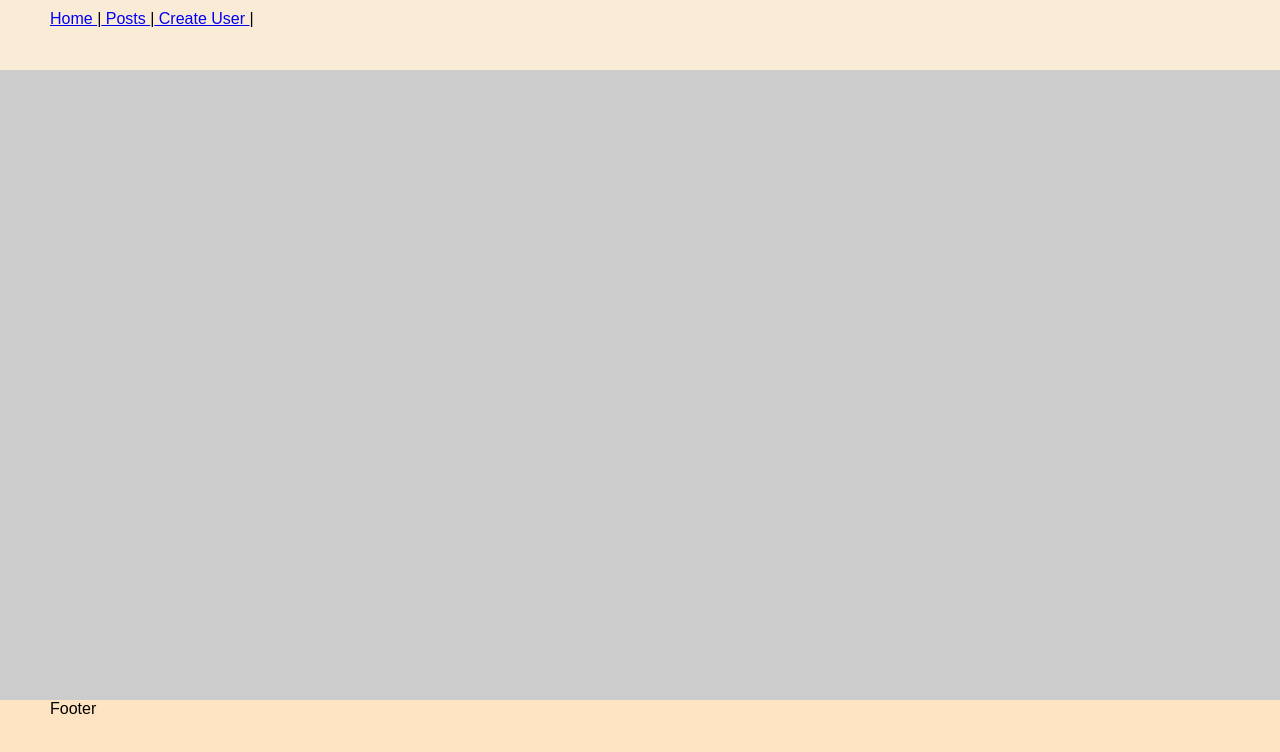
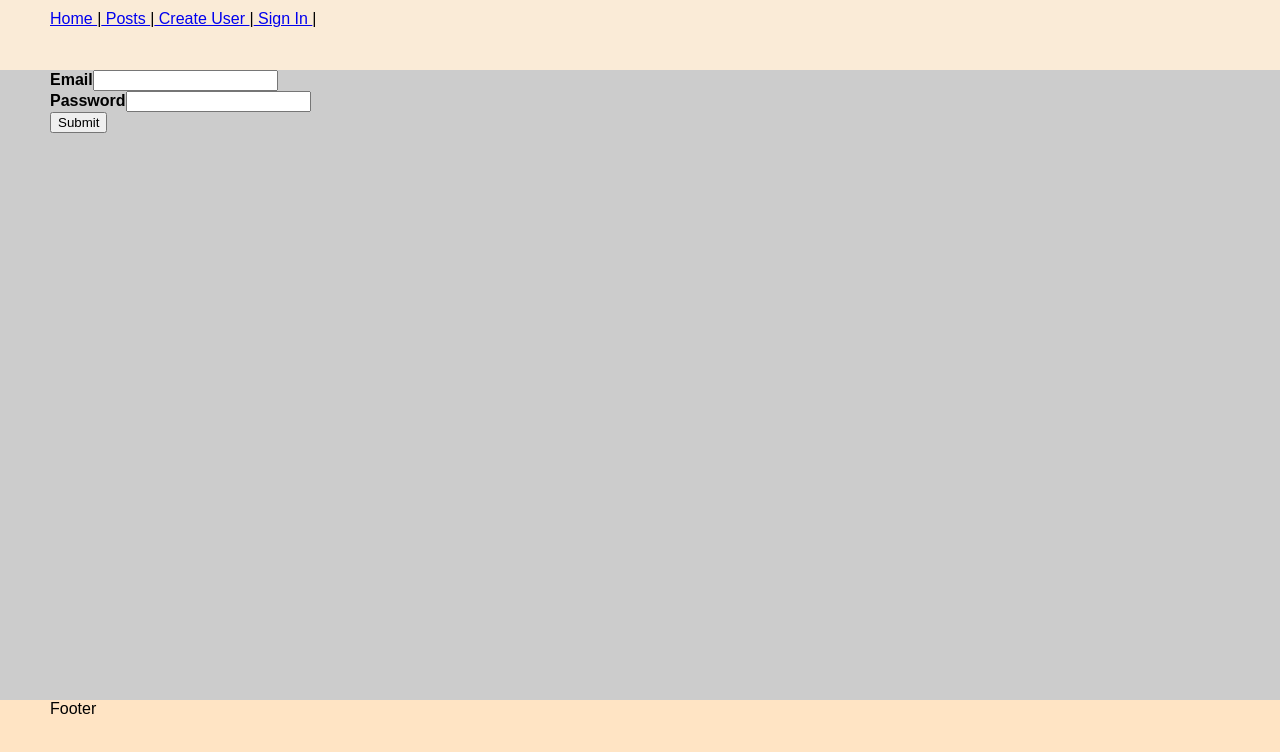
Before and after one commit to ruslanromanenko/apollo-lesson, a React (Create React App) app: page /sign-in in a window 1280 px wide. Shown: the top 752 px of the page. Built offline with nearby package versions, Linux system fonts and the light colour scheme.

Commit message:
Created page SigninUser.

```diff
--- a/src/App.js
+++ b/src/App.js
@@ -9,6 +9,7 @@ import Post from "./components/Post";
 import UserPosts from "./components/UserPosts";
 import CreateUser from "./components/CreateUser/CreateUser";
 import UserData from "./components/UserData/UserData";
+import SigninUser from "./components/SigninUser/SigninUser";
 
 const client = new ApolloClient({
   uri: "https://api.graph.cool/simple/v1/ciyz901en4j590185wkmexyex"
@@ -25,6 +26,7 @@ const App = () => (
           <Route exact path="/post/:postId" component={Post} />
           <Route exact path="/user/:userId" component={UserPosts} />
           <Route exact path="/userData/:userId" component={UserData} />
+          <Route exact path="/sign-in" component={SigninUser} />
           {/*<Route exact path='/user/:userId' component={ NewPost } />*/}
         </Switch>
       </Layout>
--- a/src/components/Layout/Layout.js
+++ b/src/components/Layout/Layout.js
@@ -1,22 +1,18 @@
-import React from 'react';
-import { Link } from 'react-router-dom'
-import classes from './Layout.module.css'
+import React from "react";
+import { Link } from "react-router-dom";
+import classes from "./Layout.module.css";
 
 const Layout = ({ children }) => (
   <React.Fragment>
     <header>
-    <nav>
-      <Link to='/'> Home </Link>|
-      <Link to='/posts'> Posts </Link>|
-      <Link to='/newUser'> Create User </Link>|
-    </nav>
+      <nav>
+        <Link to="/"> Home </Link>|<Link to="/posts"> Posts </Link>|
+        <Link to="/newUser"> Create User </Link>|
+        <Link to="/sign-in"> Sign In </Link>|
+      </nav>
     </header>
-     <main>
-       { children }
-     </main>
-      <footer>
-          Footer
-      </footer>
+    <main>{children}</main>
+    <footer>Footer</footer>
   </React.Fragment>
 );
 
--- a/src/components/SigninUser/SigninUser.js
+++ b/src/components/SigninUser/SigninUser.js
@@ -0,0 +1,45 @@
+import React from "react";
+import { Mutation } from "react-apollo";
+import classes from "./SigninUser.module.css";
+import { SIGNIN_USER_MUTATION } from "../../graphql/mutations";
+
+const SigninUser = props => (
+  <Mutation mutation={SIGNIN_USER_MUTATION}>
+    {(signinUser, { loading, error, data }) => {
+      if (loading) return <p>Loading...</p>;
+      if (error) return <p>Error :(</p>;
+      let email, password;
+      console.log(data);
+      return (
+        <form
+          className={classes.SigninUser}
+          onSubmit={e => {
+            e.preventDefault();
+            signinUser({
+              variables: {
+                email: {
+                  email: email.value,
+                  password: password.value
+                }
+              }
+            });
+          }}
+        >
+          <label htmlFor="">
+            <span>{<b>Email</b>}</span>
+            <input type="email" ref={node => (email = node)} />
+          </label>
+          <br />{" "}
+          <label htmlFor="">
+            <span>{<b>Password</b>}</span>
+            <input type="password" ref={node => (password = node)} />
+          </label>
+          <br />
+          <button type="submit">Submit</button>
+        </form>
+      );
+    }}
+  </Mutation>
+);
+
+export default SigninUser;
--- a/src/graphql/mutations.js
+++ b/src/graphql/mutations.js
@@ -25,3 +25,15 @@ export const DELETE_USER_MUTATION = gql`
     }
   }
 `;
+export const SIGNIN_USER_MUTATION = gql`
+  mutation signinUser($email: AUTH_PROVIDER_EMAIL) {
+    signinUser(email: $email) {
+      token
+      user {
+        id
+        name
+        email
+      }
+    }
+  }
+`;
```
Also changed, not shown: src/components/SigninUser/SigninUser.module.css (added), src/components/SigninUser/Sugnin.module.css (deleted).
